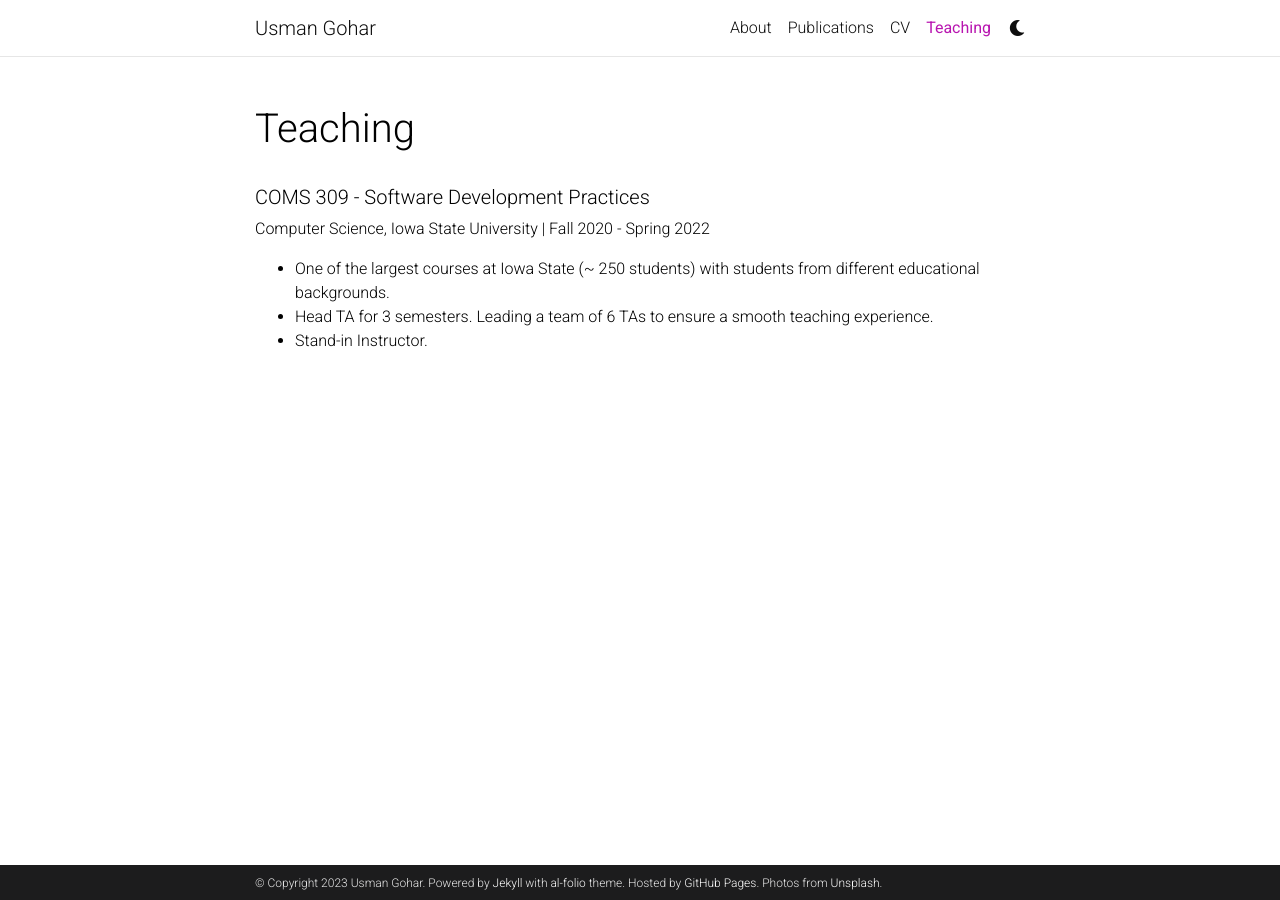
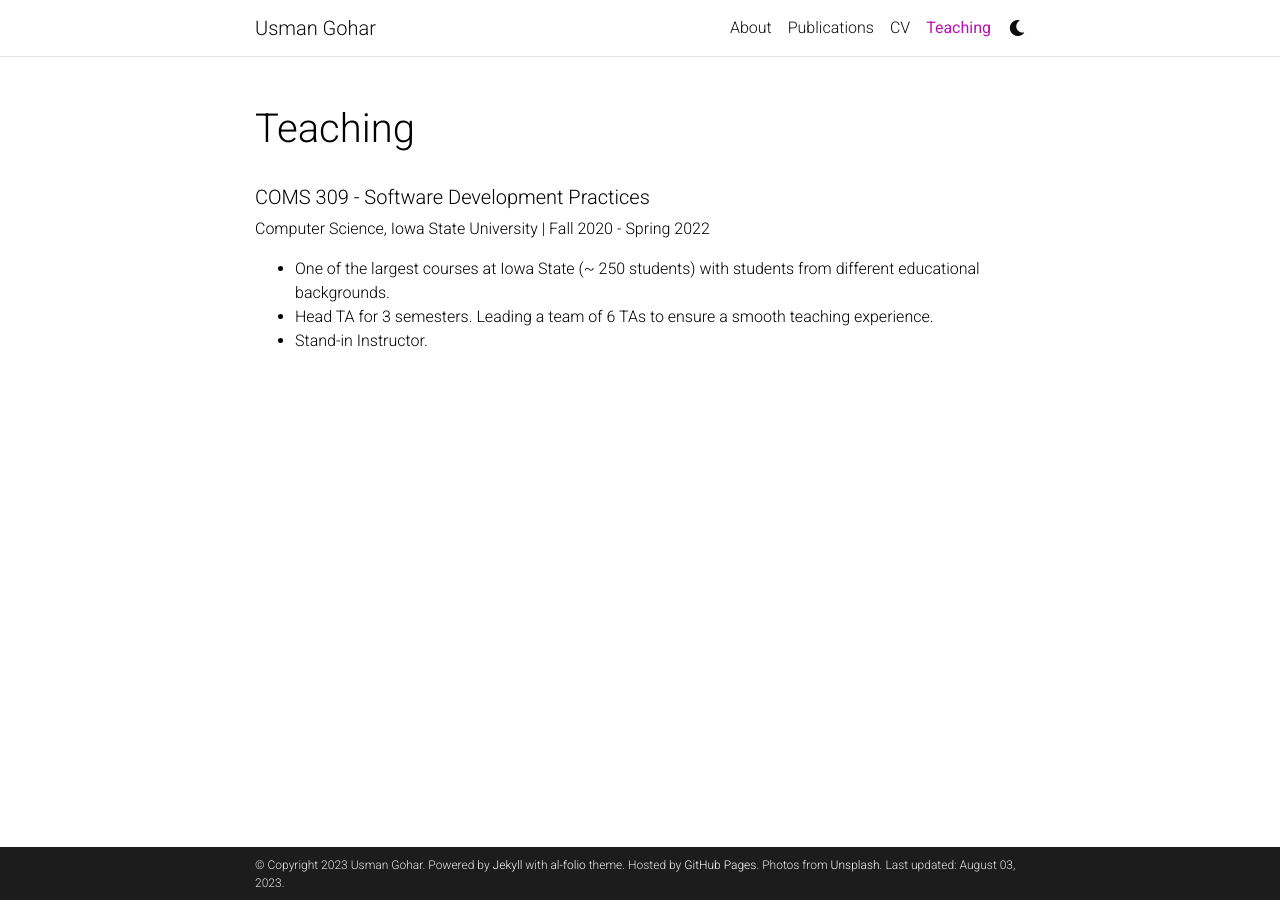
Before and after one commit to UsmanGohar/usmangohar.github.io, a Jekyll site: the page built from _pages/teaching.md, in a window 1280 px wide. Built offline with Jekyll 4.4.1, drawn with Linux system fonts in a browser that asks for light colours; full-size pictures stand in for the smaller copies a plugin makes; comment, search, counter and statistics services are not loaded; a style sheet for code colours, icons or effects is not loaded; some of the changed lines change nothing that is shown.

Commit message:
Update _config.yml

```diff
--- a/_config.yml
+++ b/_config.yml
@@ -20,7 +20,7 @@
 
 url: https://usmangohar.github.io # the base hostname & protocol for your site
 baseurl:  # the subpath of your site, e.g. /blog/
-last_updated: false # set to true if you want to display last updated in the footer
+last_updated: true # set to true if you want to display last updated in the footer
 impressum_path:  # set to path to include impressum link in the footer, use the same path as permalink in a page, helps to conform with EU GDPR
 
 # -----------------------------------------------------------------------------
```
